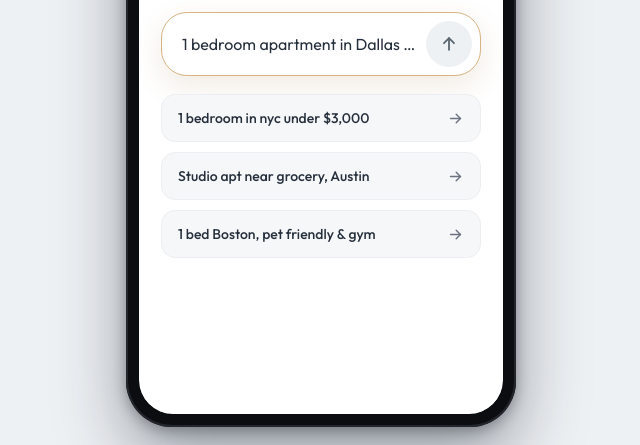
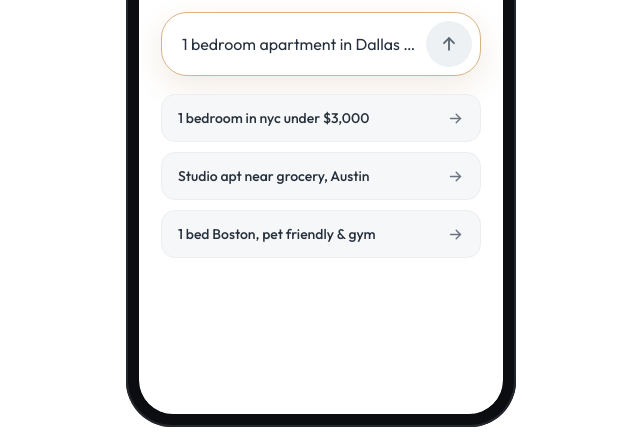
Before and after one commit to haroonashfaq-cell/mobile-demo, a plain HTML site: page index.html in a window 1280 px wide. Shown: the part 355-800 px from the top of the page, without its empty margins (319-959 px from the left). Drawn offline with Linux system fonts and the light colour scheme.

Commit message:
Update index.html

```diff
--- a/index.html
+++ b/index.html
@@ -19,7 +19,7 @@
   html,body{margin:0;padding:0;height:100%;}
   body{
     font-family:'Outfit',system-ui,sans-serif;
-    background:#eef1f4;color:var(--ink);
+    background:transparent;color:var(--ink);
     min-height:100%;overflow:hidden;
     display:flex;align-items:center;justify-content:center;
     padding:18px;
@@ -33,8 +33,7 @@
     background:#0b0d11;
     border-radius:46px;
     padding:13px;
-    box-shadow:0 30px 70px rgba(16,24,40,.40), 0 4px 14px rgba(0,0,0,.30),
-               inset 0 0 0 2px #23262d;
+    box-shadow:inset 0 0 0 2px #23262d;
   }
   /* side buttons */
   .device::before{content:"";position:absolute;left:-3px;top:150px;width:3px;height:56px;
```
